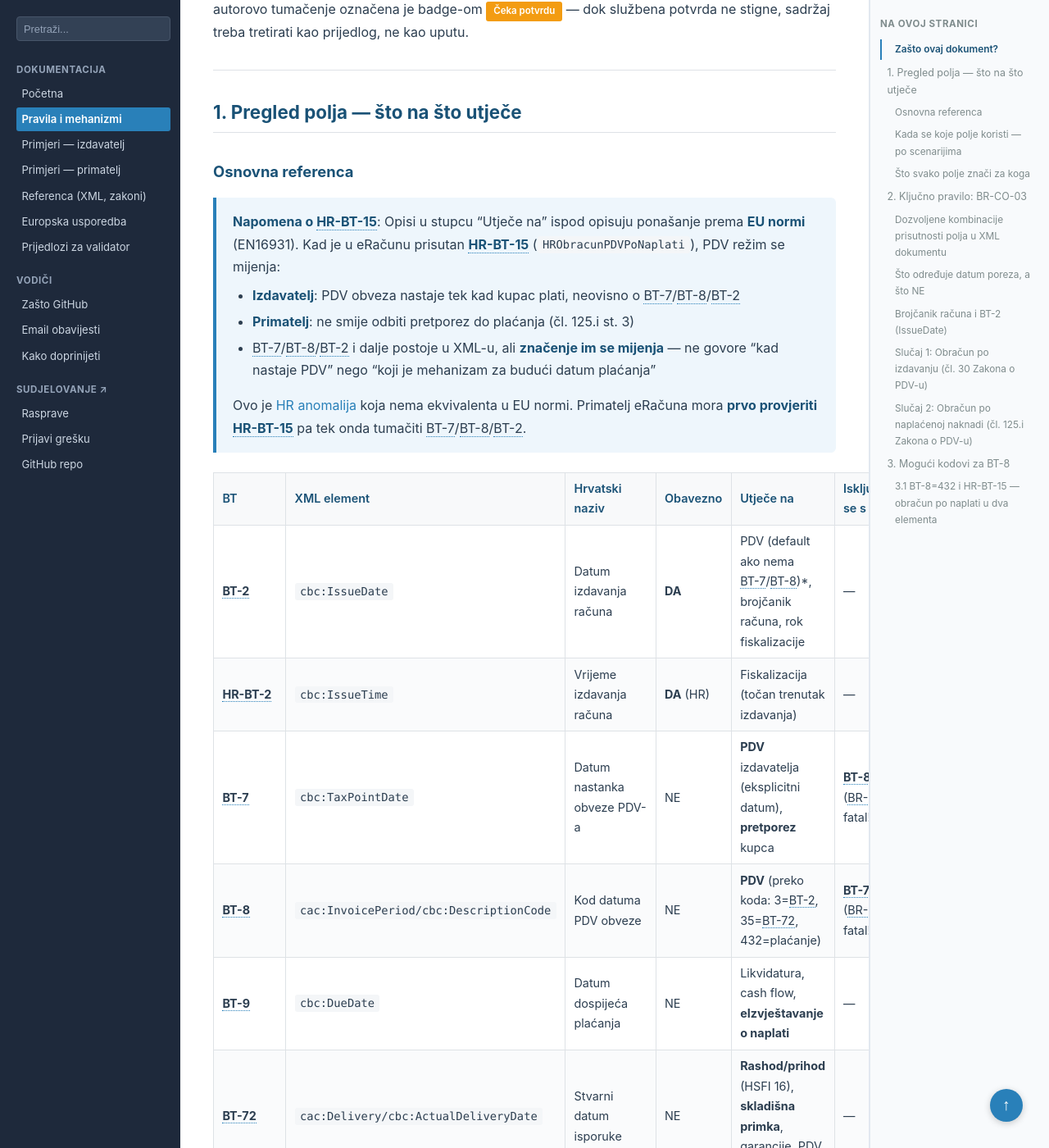
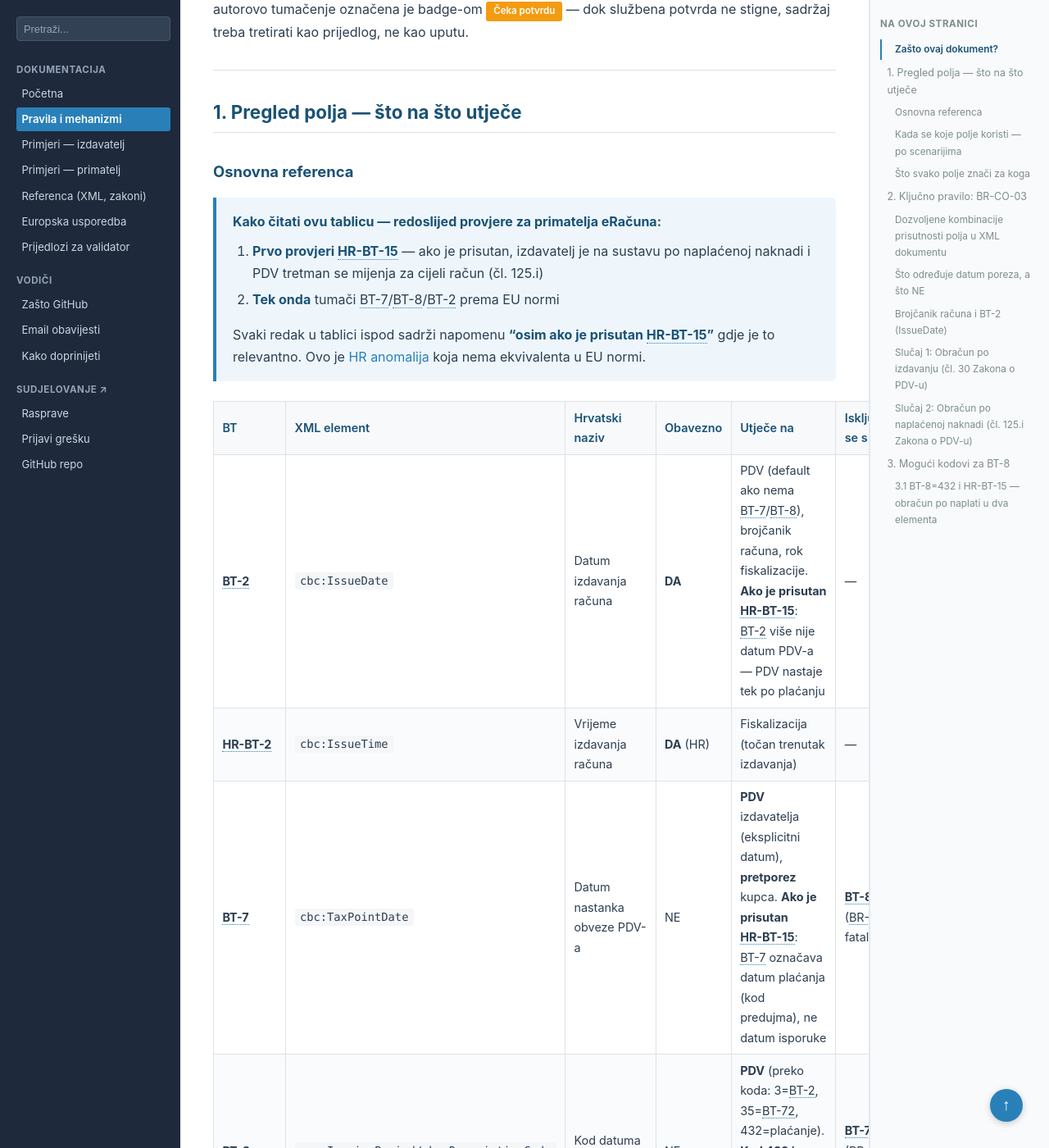
Before and after one commit to dageci/eracun-fiskalizacija-datumi, a Jekyll site: the page built from docs/pravila.md, in a window 1280 px wide and 1400 px high, scrolled down 1002 px. Shown: the whole window at 82% size. Built offline with Jekyll 4.4.1, drawn with Linux system fonts in a browser that asks for light colours; some of the changed text lies outside the part shown.

Commit message:
HR-BT-15 eksplicitno u svakom retku tablica, ne samo zvjezdica
Obje tablice (osnovna referenca + perspektive) sada u svakom
PDV-relevantnom retku imaju "osim ako je prisutan HR-BT-15"
s objašnjenjem što se mijenja. Napomena iznad tablice pojednostavljena
na redoslijed provjere: 1. HR-BT-15, 2. BT-7/BT-8/BT-2.

```diff
--- a/docs/pravila.md
+++ b/docs/pravila.md
@@ -32,24 +32,23 @@ Ovaj dokument pokušava spojiti sva četiri izvora u konkretne primjere. Svaka s
 
 ### Osnovna referenca
 
-> **Napomena o HR-BT-15**: Opisi u stupcu "Utječe na" ispod opisuju ponašanje prema **EU normi** (EN16931). Kad je u eRačunu prisutan **HR-BT-15** (`HRObracunPDVPoNaplati`), PDV režim se mijenja:
-> - **Izdavatelj**: PDV obveza nastaje tek kad kupac plati, neovisno o BT-7/BT-8/BT-2
-> - **Primatelj**: ne smije odbiti pretporez do plaćanja (čl. 125.i st. 3)
-> - BT-7/BT-8/BT-2 i dalje postoje u XML-u, ali **značenje im se mijenja** — ne govore "kad nastaje PDV" nego "koji je mehanizam za budući datum plaćanja"
+> **Kako čitati ovu tablicu — redoslijed provjere za primatelja eRačuna:**
+> 1. **Prvo provjeri HR-BT-15** — ako je prisutan, izdavatelj je na sustavu po naplaćenoj naknadi i PDV tretman se mijenja za cijeli račun (čl. 125.i)
+> 2. **Tek onda** tumači BT-7/BT-8/BT-2 prema EU normi
 >
-> Ovo je [HR anomalija](#anomalija-hr-proširenja) koja nema ekvivalenta u EU normi. Primatelj eRačuna mora **prvo provjeriti HR-BT-15** pa tek onda tumačiti BT-7/BT-8/BT-2.
+> Svaki redak u tablici ispod sadrži napomenu **"osim ako je prisutan HR-BT-15"** gdje je to relevantno. Ovo je [HR anomalija](#anomalija-hr-proširenja) koja nema ekvivalenta u EU normi.
 
 | BT | XML element | Hrvatski naziv | Obavezno | Utječe na | Isključuje se s |
 |---|---|---|---|---|---|
-| **BT-2** | `cbc:IssueDate` | Datum izdavanja računa | **DA** | PDV (default ako nema BT-7/BT-8)*, brojčanik računa, rok fiskalizacije | — |
+| **BT-2** | `cbc:IssueDate` | Datum izdavanja računa | **DA** | PDV (default ako nema BT-7/BT-8), brojčanik računa, rok fiskalizacije. **Ako je prisutan HR-BT-15**: BT-2 više nije datum PDV-a — PDV nastaje tek po plaćanju | — |
 | **HR-BT-2** | `cbc:IssueTime` | Vrijeme izdavanja računa | **DA** (HR) | Fiskalizacija (točan trenutak izdavanja) | — |
-| **BT-7** | `cbc:TaxPointDate` | Datum nastanka obveze PDV-a | NE | **PDV** izdavatelja (eksplicitni datum), **pretporez** kupca | **BT-8** (BR-CO-03, fatal!) |
-| **BT-8** | `cac:InvoicePeriod/cbc:DescriptionCode` | Kod datuma PDV obveze | NE | **PDV** (preko koda: 3=BT-2, 35=BT-72, 432=plaćanje) | **BT-7** (BR-CO-03, fatal!) |
-| **BT-9** | `cbc:DueDate` | Datum dospijeća plaćanja | NE | Likvidatura, cash flow, **eIzvještavanje o naplati** | — |
-| **BT-72** | `cac:Delivery/cbc:ActualDeliveryDate` | Stvarni datum isporuke | NE | **Rashod/prihod** (HSFI 16), **skladišna primka**, garancije, PDV (ako BT-8=35) | — |
+| **BT-7** | `cbc:TaxPointDate` | Datum nastanka obveze PDV-a | NE | **PDV** izdavatelja (eksplicitni datum), **pretporez** kupca. **Ako je prisutan HR-BT-15**: BT-7 označava datum plaćanja (kod predujma), ne datum isporuke | **BT-8** (BR-CO-03, fatal!) |
+| **BT-8** | `cac:InvoicePeriod/cbc:DescriptionCode` | Kod datuma PDV obveze | NE | **PDV** (preko koda: 3=BT-2, 35=BT-72, 432=plaćanje). **Kod 432 i HR-BT-15 nose istu informaciju** — vidi [sekcija 3.1](#31-bt-8432-i-hr-bt-15--obračun-po-naplati-u-dva-elementa) | **BT-7** (BR-CO-03, fatal!) |
+| **BT-9** | `cbc:DueDate` | Datum dospijeća plaćanja | NE | Likvidatura, cash flow, **eIzvještavanje o naplati**. **Ako je prisutan HR-BT-15**: BT-9 postaje ključan jer eIzvještavanje prati naplate po BT-115 | — |
+| **BT-72** | `cac:Delivery/cbc:ActualDeliveryDate` | Stvarni datum isporuke | NE | **Rashod/prihod** (HSFI 16), **skladišna primka**, garancije, PDV (ako BT-8=35). **Ako je prisutan HR-BT-15**: BT-72 i dalje vrijedi za rashod/prihod i primku, ali NE za datum PDV-a | — |
 | **BT-73** | `cac:InvoicePeriod/cbc:StartDate` | Početak obračunskog razdoblja | NE | **Razgraničenje troškova**, pretplate, kontinuirane usluge | — |
 | **BT-74** | `cac:InvoicePeriod/cbc:EndDate` | Kraj obračunskog razdoblja | NE | **Razgraničenje troškova**, pretplate, kontinuirane usluge | — |
-| **HR-BT-15** | `hrextac:HRObracunPDVPoNaplati` | Obračun prema naplaćenoj naknadi | NE* | **Fiskalizacijska poruka** za PU, signal primatelju da je izdavatelj na sustavu po naplati → primatelj **ne smije** odbiti pretporez prije plaćanja (čl. 125.i st. 3) | — |
+| **HR-BT-15** | `hrextac:HRObracunPDVPoNaplati` | Obračun prema naplaćenoj naknadi | NE* | **Mijenja PDV režim cijelog računa**: izdavatelj prijavljuje PDV tek po plaćanju, primatelj ne smije odbiti pretporez prije plaćanja (čl. 125.i st. 3). **Ima prednost** nad BT-7/BT-8/BT-2 za određivanje PDV tretmana | — |
 
 \* HR-BT-15 je **obavezan** za obveznike koji koriste obračun po naplaćenoj naknadi (čl. 125.i) — **u svakom računu**, uključujući CreditNote i predujam. To je svojstvo obveznika, ne pojedinačnog računa. BT-8=432 nije uvijek korišten u praksi (predujam koristi BT-7), ali HR-BT-15 je **uvijek** prisutan. Napomena: i BT-7 i BT-8 **postoje** u UBL CreditNote XSD shemi kao opcionalni elementi — u praksi se za odobrenja obično ne koriste, ali za CreditNote po naplati BT-8=432 bi se teoretski mogao primijeniti. Vidi [sekcija 3.1](#31-bt-8432-i-hr-bt-15--obračun-po-naplati-u-dva-elementa).
 
@@ -80,13 +79,13 @@ Ovaj dokument pokušava spojiti sva četiri izvora u konkretne primjere. Svaka s
 
 | BT | Izdavatelj (porez) | Primatelj (pretporez) | Računovođa (trošak) | Skladištar (primka) |
 |---|---|---|---|---|
-| **BT-2** | Datum brojčanika | Datum primitka računa ≈ BT-2 kod eRačuna | — | — |
-| **BT-7** | U koji mjesec ide PDV | [Kad nastaje pravo na pretporez](primjeri-primatelj#pretporez-dva-uvjeta-i-nijanse-u-praksi) (čl. 57) | — | — |
-| **BT-8** | Kako sustav određuje datum PDV-a | 432 = pretporez tek po plaćanju | — | — |
-| **BT-9** | Rok za eIzvještavanje o naplati | Rok plaćanja za likvidaturu | — | — |
-| **BT-72** | Datum isporuke za PDV (s BT-7 ili BT-8=35) | — | **Kad priznati rashod** (HSFI 16) | **Kad knjižiti primku** |
-| **BT-73/74** | Informacija za kupca | — | **Razgraničenje troškova** po mjesecima | — |
-| **HR-BT-15** | Oznaka za fiskalizacijsku poruku — posrednik iz nje generira SOAP poruku za PU | **Ključan signal**: izdavatelj je na sustavu po naplati → **ne odbijati pretporez** prije plaćanja (čl. 125.i st. 3). Bez ovog elementa primatelj ne zna da mora čekati | Ako je prisutan, rashod se i dalje priznaje po BT-72 (HSFI 16), ali PDV tretman je drugačiji | — |
+| **BT-2** | Datum brojčanika; default PDV ako nema BT-7/BT-8 — **osim ako je prisutan HR-BT-15** (tada PDV po plaćanju) | Datum primitka računa ≈ BT-2 kod eRačuna | — | — |
+| **BT-7** | U koji mjesec ide PDV — **osim ako je prisutan HR-BT-15** (tada BT-7 označava datum plaćanja, ne isporuke) | [Kad nastaje pravo na pretporez](primjeri-primatelj#pretporez-dva-uvjeta-i-nijanse-u-praksi) (čl. 57) — **osim ako je prisutan HR-BT-15** (tada pretporez tek po plaćanju) | — | — |
+| **BT-8** | Kako sustav određuje datum PDV-a; **432 = obračun po naplati** (isto značenje kao HR-BT-15) | 432 = pretporez tek po plaćanju; **isto značenje kao HR-BT-15** — vidi [3.1](#31-bt-8432-i-hr-bt-15--obračun-po-naplati-u-dva-elementa) | — | — |
+| **BT-9** | Rok za eIzvještavanje o naplati — **posebno važan ako je prisutan HR-BT-15** jer PU prati naplate | Rok plaćanja za likvidaturu | — | — |
+| **BT-72** | Datum isporuke za PDV (s BT-7 ili BT-8=35) — **ako je prisutan HR-BT-15**, BT-72 NE utječe na PDV ali i dalje na rashod i primku | — | **Kad priznati rashod** (HSFI 16) — neovisno o HR-BT-15 | **Kad knjižiti primku** — neovisno o HR-BT-15 |
+| **BT-73/74** | Informacija za kupca | — | **Razgraničenje troškova** po mjesecima — neovisno o HR-BT-15 | — |
+| **HR-BT-15** | Fiskalizacijska poruka za PU — **mijenja PDV režim cijelog računa** | **PRVO PROVJERITI**: ako je prisutan, pretporez tek po plaćanju neovisno o BT-7/BT-8/BT-2 | Rashod se i dalje priznaje po BT-72, ali PDV tretman je drugačiji | — |
 
 ---
 
```
